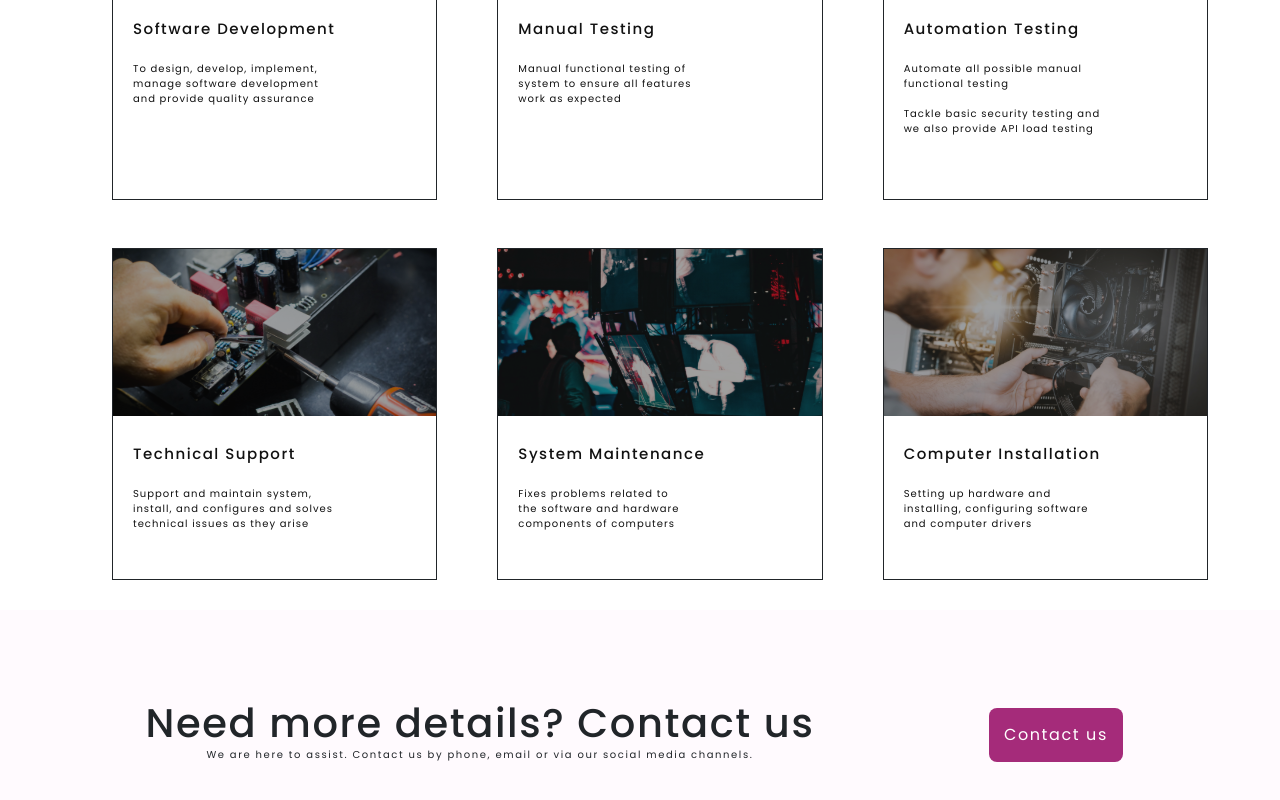
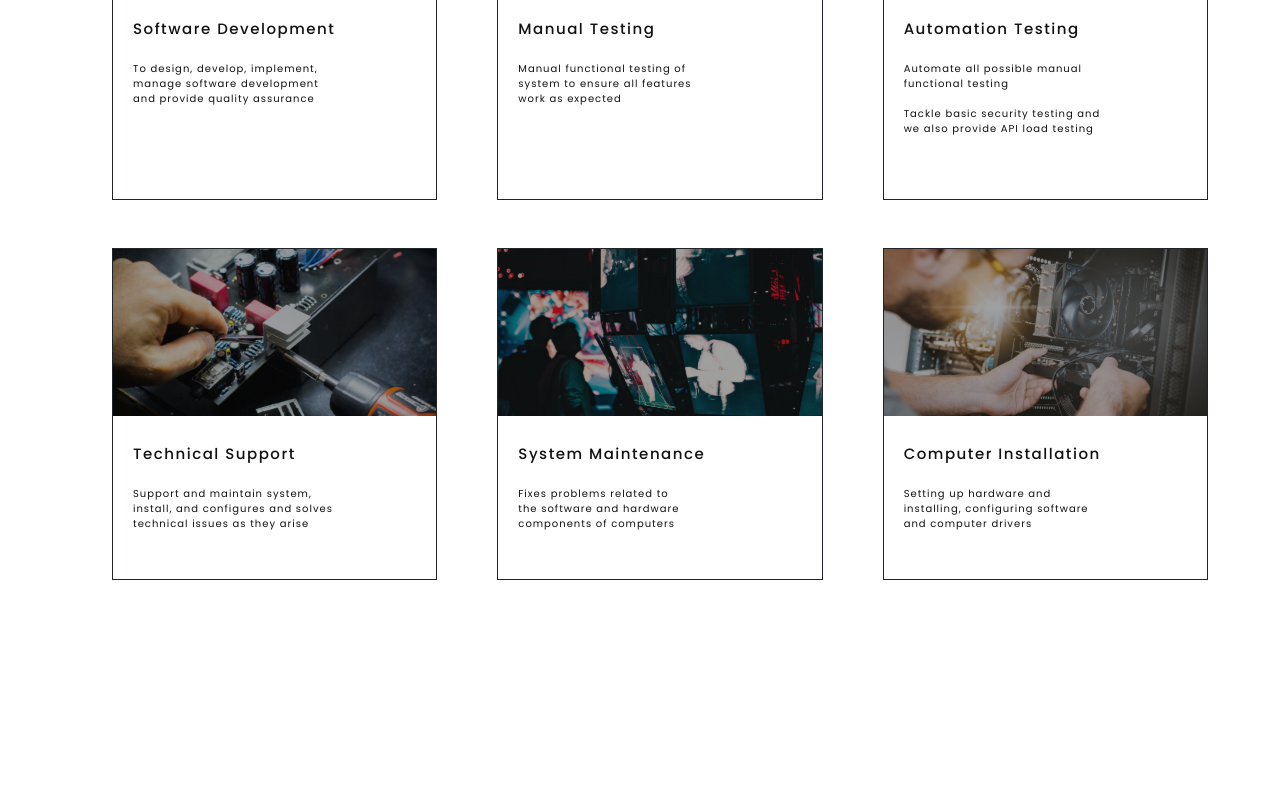
Before and after one commit to dionyyy/pinnacles, a Vue app: page /services in a window 1280 px wide. Shown: the part 618-1418 px from the top of the page. After the commit the page ends 1246 px from the top, so only its background shows below. Built offline with nearby package versions, Linux system fonts and the light colour scheme.

Commit message:
Remove Contact Us Footer | clean Style css

```diff
--- a/src/views/Services.vue
+++ b/src/views/Services.vue
@@ -51,7 +51,7 @@
       <hr>
     </div>
     <!-- SECOND ROW ! -->
-    <div class="row pt-5">
+    <div class="row py-5">
       <div class="column">
         <h4 class="h4top">Technical Support</h4>
         <img src="../assets/images/Servicesimg4.svg" class="columnImage">
@@ -84,22 +84,10 @@
           <br>
           <p>Setting up hardware and</p>
           <p>installing, configuring software </p>
-          <p class="pb-5">and computer drivers</p>
+          <p class="pd-5">and computer drivers</p>
         </div>
       </div>
       <hr>
-    </div>
-    <div class="contactUsFooterHolder">
-      <div class="contactUsFooter contactrow">
-        <div class="contactcol">
-          <h1>Need more details? Contact us</h1>
-          <p>We are here to assist. Contact us by phone,
-          email or via our social media channels.</p>
-        </div>
-        <div class="contactcol">
-          <button class="btn btn-primary btn-color" href="#" type="submit">Contact us</button>
-        </div>
-      </div>
     </div>
   </div>
 </template>
@@ -180,39 +168,7 @@
     display: none;
   }
 
-  .contactUsFooter{
-    background-color: #FFFAFE;
-    padding-top: 25px;
-    font-size: 10px;
-    width: 100%;
-    height: 200px;
-    letter-spacing: .1rem;
-  }
-
-  .contactUsFooterHolder{
-    width: 100%;
-    height: 150px;
-  }
-
-  .btn-color{
-    margin-top: 15px;
-    margin-bottom: 15px;
-    background-color: #A52B7A;
-    border-radius: .5rem;
-    letter-spacing: .1rem;
-    border: none;
-    padding: 15px;
-  }
-
   @media only screen and (min-width: 768px){
-    @import url('https://fonts.googleapis.com/css2?family=Poppins:ital,wght@0,100;0,200;0,300;0,400;0,500;0,600;0,700;0,800;0,900;1,100;1,200;1,300;1,400;1,500;1,600;1,700;1,800;1,900&display=swap');
-
-    * {
-      margin: 0;
-      padding: 0;
-      box-sizing: border-box;
-      font-family: 'Poppins', sans-serif;
-    }
 
     .pageTitle{
       display: none;
@@ -224,12 +180,10 @@
       widows: 100%;
     }
     .cellText{
-      text-align: left;
       text-indent: 25%;
       font-size: 15px;
       line-height: 25px;
       letter-spacing: 0.3em;
-      color: #111111;
     }
     .columnImage{
       width: 50%;
@@ -249,24 +203,12 @@
     }
   }
   @media only screen and (min-width: 1000px){
-    @import url('https://fonts.googleapis.com/css2?family=Poppins:ital,wght@0,100;0,200;0,300;0,400;0,500;0,600;0,700;0,800;0,900;1,100;1,200;1,300;1,400;1,500;1,600;1,700;1,800;1,900&display=swap');
-
-    * {
-      margin: 0;
-      padding: 0;
-      box-sizing: border-box;
-      font-family: 'Poppins', sans-serif;
-    }
 
     .img{
       object-fit: cover;
       /* object-position: -10% 45%; */
       height: 80%;
       width: 100%;
-    }
-
-    .pageTitle{
-      display: none;
     }
 
     .imageHolder{
@@ -314,136 +256,36 @@
       width: 100%;
       padding-bottom: 20px;
     }
-    hr{
-      display: none;
-    }
-
-    .h4top{
-      display: none;
-    }
-
-    .h4bottom{
-      display: block;
-    }
-
-  .contactrow{
-    display: table;
-    padding-right: 10%;
-  }
-
-  .contactcol{
-    display: table-cell;
-    padding-top: 5%;
-  }
-
-  .contactUsFooterHolder{
-    padding-top: 30px;
-  }
   }
   @media only screen and (min-width: 1400px){
-    @import url('https://fonts.googleapis.com/css2?family=Poppins:ital,wght@0,100;0,200;0,300;0,400;0,500;0,600;0,700;0,800;0,900;1,100;1,200;1,300;1,400;1,500;1,600;1,700;1,800;1,900&display=swap');
-
-    * {
-      margin: 0;
-      padding: 0;
-      box-sizing: border-box;
-      font-family: 'Poppins', sans-serif;
-    }
-
-    .img{
-      object-fit: cover;
-      /* object-position: -10% 45%; */
-      height: 80%;
-      width: 100%;
-    }
-
-    .pageTitle{
-      display: none;
-    }
 
     .imageHolder{
       background-color: green;
       height: auto;
     }
 
-    .row{
-      display: table;
-      width: 100%; /*Optional*/
-      table-layout: fixed; /*Optional*/
-      padding-left: 5%;
-      /* padding-top: 5%; */
-      border-spacing: 60px 0px;
+    .cellText{
+      text-indent: 18px;
+      font-size: 12px;
+      letter-spacing: 0.19em;
     }
 
-    .column{
-      display: table-cell;
-      /* background-color: red; */
-      border-style: solid;
-      border-width: 1px;
-      text-align: center;
-      margin: 0;
-      padding: 0;
-    }
-
-    .cellText{
-      text-align: left;
-      text-indent: 18px;
-      font-size: 12px;
-      line-height: 15px;
-      letter-spacing: 0.19em;
-      color: #111111;
-    }
     .cellText h4{
-      text-align: left;
       text-indent: 18px;
       font-size: 22px;
       line-height: 15px;
       letter-spacing: 0.19em;
-      color: #111111;
     }
 
     .columnImage{
-      width: 100%;
       padding-bottom: 30px;
-    }
-
-    hr{
-      display: none;
-    }
-
-    .h4top{
-      display: none;
     }
 
     .h4bottom{
       display: block;
     }
-
-    .contactUsFooterHolder{
-    padding-top: 50px;
-  }
-
-    .contactcol p{
-      padding-left: 15%;
-      margin-bottom: -10%;
-
-    }
-
-    .contactcol h1{
-      padding-left: 15%;
-      margin-top: -15%;
-    }
-
   }
   @media only screen and (min-width: 2000px){
-    @import url('https://fonts.googleapis.com/css2?family=Poppins:ital,wght@0,100;0,200;0,300;0,400;0,500;0,600;0,700;0,800;0,900;1,100;1,200;1,300;1,400;1,500;1,600;1,700;1,800;1,900&display=swap');
-
-  * {
-    margin: 0;
-    padding: 0;
-    box-sizing: border-box;
-    font-family: 'Poppins', sans-serif;
-  }
 
     .img{
       object-fit: cover;
@@ -452,85 +294,25 @@
       width: 100%;
     }
 
-  .pageTitle{
-    display: none;
-  }
-
-  .imageHolder{
-    background-color: green;
-    height: 100%;
-  }
-
     .row{
       display: table;
       width: 85%; /*Optional*/
-    table-layout: fixed; /*Optional*/
-    padding-left: 15%;
-    /* padding-top: 5%; */
-    border-spacing: 60px 0px;
-  }
-
-  .column{
-    display: table-cell;
-    /* background-color: red; */
-    border-style: solid;
-    border-width: 1px;
-    text-align: center;
-    margin: 0;
-    padding: 0;
     }
 
     .cellText{
-    text-align: left;
       text-indent: 15%;
       font-size: 15px;
       line-height: 25px;
-    letter-spacing: 0.1em;
-    color: #111111;
     }
 
     .cellText h4{
-    text-align: left;
       text-indent: 15%;
       font-size: 20px;
       line-height: 25px;
-    letter-spacing: 0.1em;
-    color: #111111;
     }
 
     .columnImage{
-    width: 100%;
       padding-bottom: 70px;
-  }
-
-  hr{
-      display: none;
-    }
-
-    .h4top{
-      display: none;
-    }
-
-    .h4bottom{
-      display: block;
-    }
-    .contactUsFooterHolder{
-    padding-top: 50px;
-  }
-
-    .contactcol p{
-      padding-left: 20%;
-      margin-bottom: -10%;
-
-    }
-
-    .contactcol h1{
-      padding-left: 20%;
-      margin-top: -15%;
-    }
-
-    .contactcol button{
-      margin-right: 10rem;
     }
   }
 
```
Lines whose indentation alone changed are shown as unchanged.
